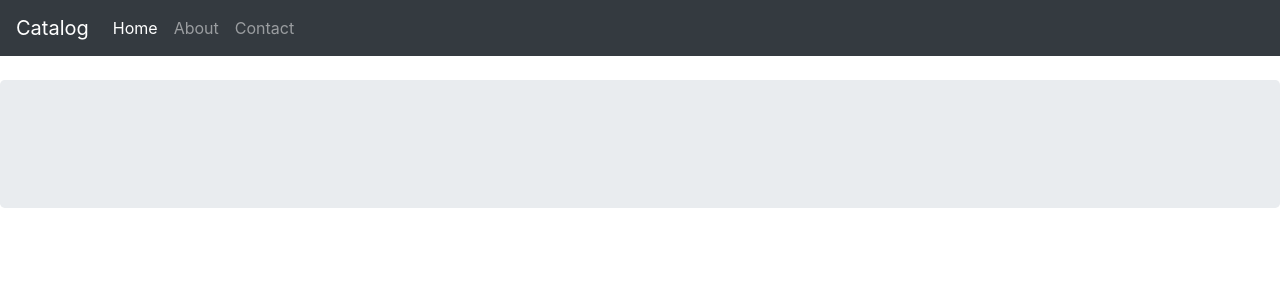
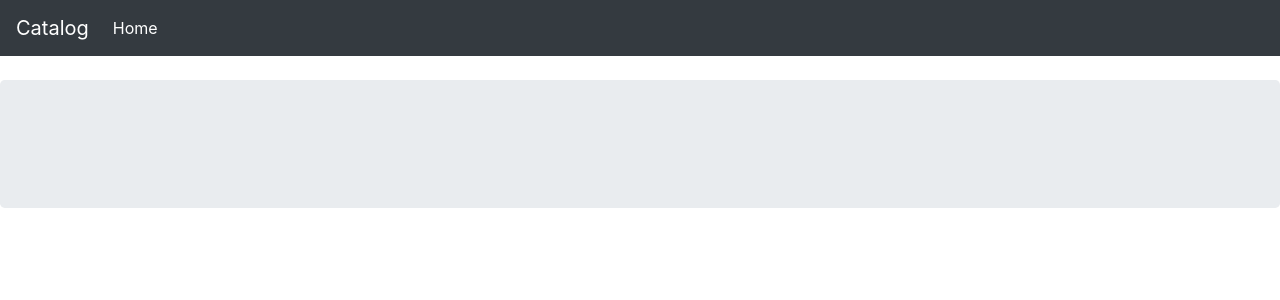
Before and after one commit to johnfinlay/catalog, a Python web app: template templates/base.html in a window 1280 px wide. Shown: the top 300 px of the page. Run offline with Jinja, Linux system fonts and the light colour scheme; the template is opened without the code that fills it, so the values that code supplies are empty; some libraries are stand-ins or nearby versions.

Commit message:
Clean up base.html

```diff
--- a/templates/base.html
+++ b/templates/base.html
@@ -16,8 +16,6 @@
       </button>
       <ul class="navbar-nav mr-auto">
         <li class="nav-item active"><a class="nav-link" href="{{url_for('homePage')}}">Home <span class="sr-only">(current)</span></a></li>
-        <li class="nav-item"><a class="nav-link" href="{{url_for('about')}}">About</a></li>
-        <li class="nav-item"><a class="nav-link" href="{{url_for('contact')}}">Contact</a></li>
       </ul>
     </nav>
     <section class="content">
```
